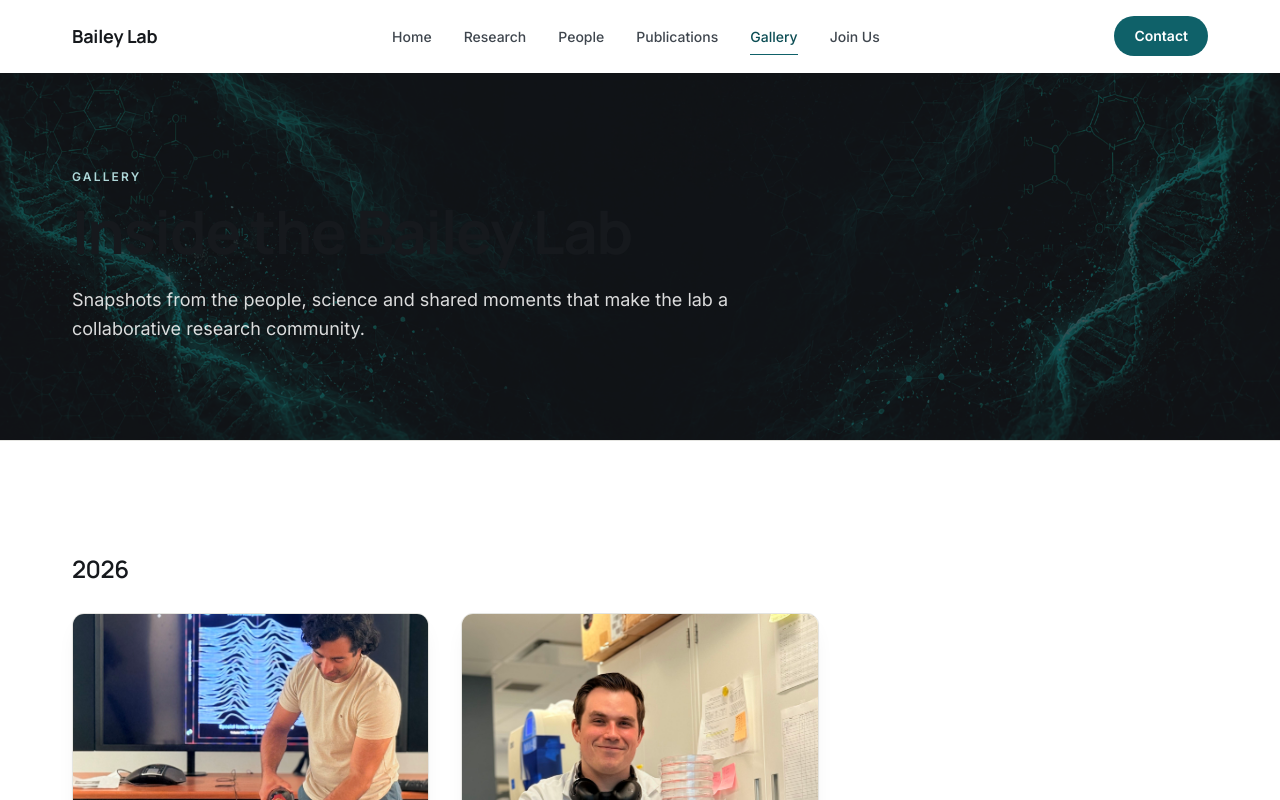
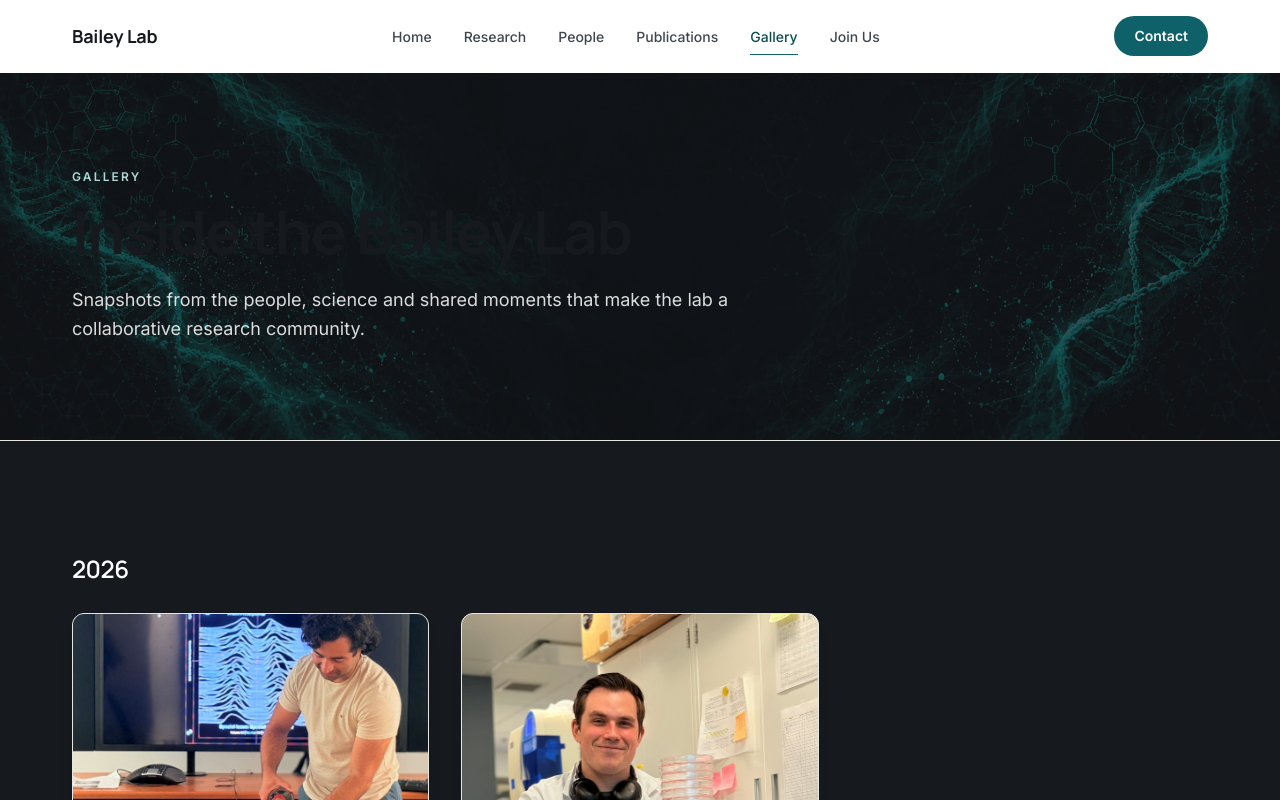
Before and after one commit to Neda-Esfehani/Bailey-Lab, a Next.js app: page /gallery in a window 1280 px wide. Shown: the top 800 px of the page. Built offline with nearby package versions, Linux system fonts and the light colour scheme.

Commit message:
Use dark background for gallery content

```diff
--- a/app/gallery/page.tsx
+++ b/app/gallery/page.tsx
@@ -23,12 +23,12 @@ export default function GalleryPage() {
         backgroundImage="/logos/morbius.png"
       />
 
-      <Section>
+      <Section tone="ink">
         {groups.length > 0 ? (
           <div className="space-y-16">
             {groups.map((group) => (
               <section key={group.year} aria-labelledby={`gallery-year-${group.year}`}>
-                <h2 id={`gallery-year-${group.year}`} className="text-2xl font-semibold tracking-[-0.02em]">
+                <h2 id={`gallery-year-${group.year}`} className="text-2xl font-semibold tracking-[-0.02em] text-white">
                   {group.year}
                 </h2>
                 <div className="mt-7 grid gap-8 sm:grid-cols-2 lg:grid-cols-3">
```
